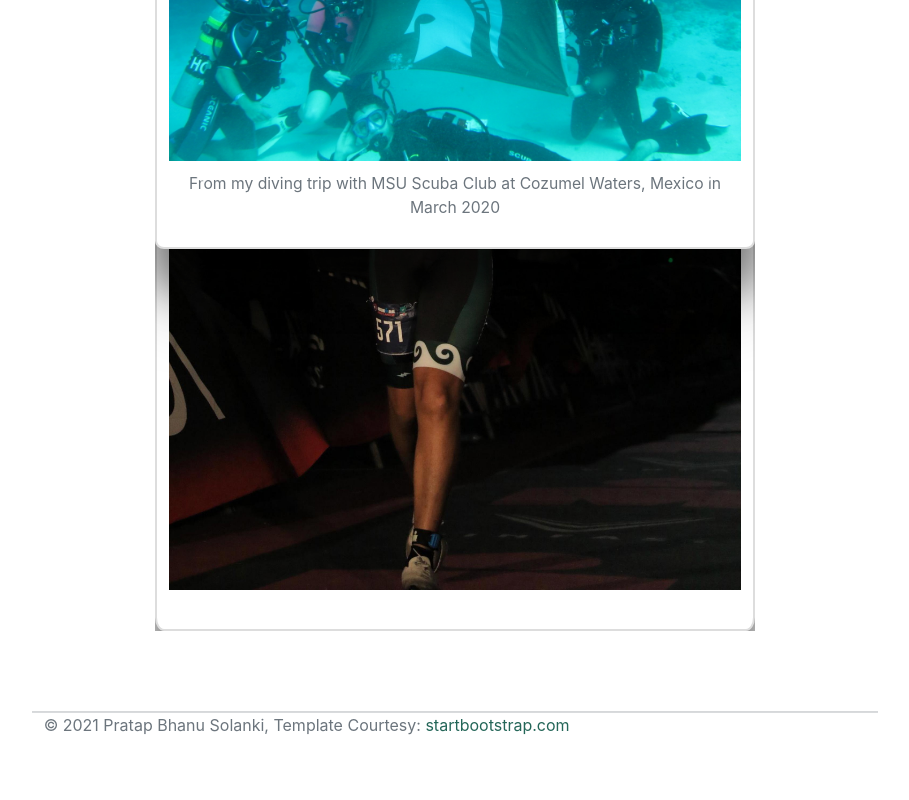
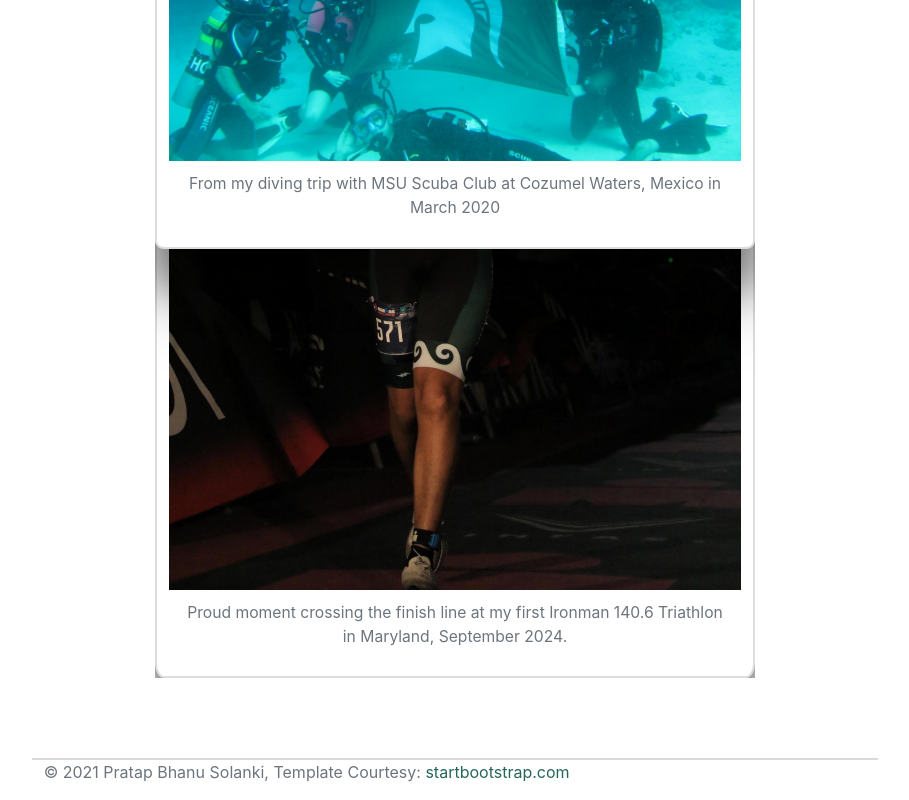
Before and after one commit to pratapbhanusolanki/Homepage, a plain HTML site: page index.html in a window 1280 px wide. Shown: the part 8484-9284 px from the top of the page, without its empty margins (321-1230 px from the left). Before the commit the page ends 9237 px from the top, so only its background shows below. Drawn offline with nearby package versions, Linux system fonts and the light colour scheme; some icons are missing; a web font is replaced by a local one.

Commit message:
Added caption for ironman

```diff
--- a/index.html
+++ b/index.html
@@ -483,7 +483,7 @@
 <div class="carousel-item polaroid active">
 <img alt="This text" src="assets/img/Ironman.JPG" width="100%"/>
 <div class="photo-label">
-<p></p>
+<p>Proud moment crossing the finish line at my first Ironman 140.6 Triathlon in Maryland, September 2024.</p>
 </div>
 </div>
 <div class="carousel-item polaroid active">
```
